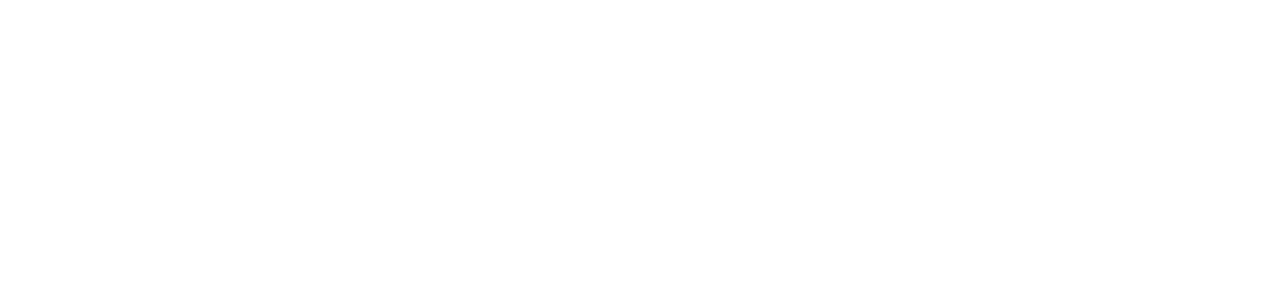
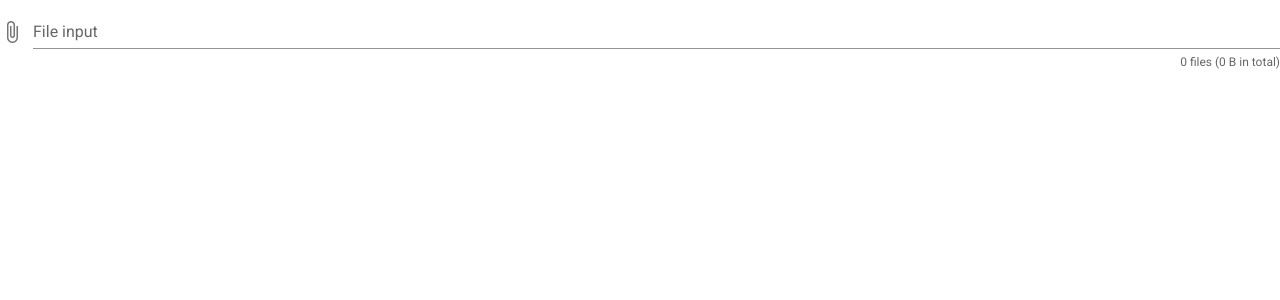
Before and after one commit to fujimmm331/free-nuxt-app, a Nuxt app: page /file in a window 1280 px wide. Before the commit this address had no page. Shown: the top 300 px of the page. Built offline with nearby package versions, Linux system fonts and the light colour scheme.

Commit message:
feat:画像アップロードコンポーネントを作った

```diff
--- /dev/null
+++ b/src/pages/file/index.vue
@@ -0,0 +1,43 @@
+<template>
+  <div>
+    <v-file-input v-model="state.file" truncate-length="15" show-size counter multiple clearable label="File input"
+      @change='onChangeFile' />
+
+    <template v-if="state.urls && state.urls.length > 0">
+      <v-img v-for="url, key in state.urls" :src="url" :key="key" width="400" />
+    </template>
+  </div>
+</template>
+<script lang="ts">
+import { Nullable } from '@/types';
+import { computed, defineComponent, reactive } from 'vue';
+
+
+type StateType = {
+  file: Nullable<File[]>
+  urls: Nullable<string[]>
+}
+export default defineComponent({
+  setup() {
+
+    const state = reactive<StateType>({
+      file: null,
+      urls: null,
+    })
+
+    const onChangeFile = (files: File[]) => {
+      if (state.urls) {
+        state.urls.forEach((url) => {
+          URL.revokeObjectURL(url)
+        })
+      }
+      state.urls = files.map((file) => URL.createObjectURL(file))
+    }
+
+    return {
+      state,
+      onChangeFile
+    }
+  }
+})
+</script>
```
